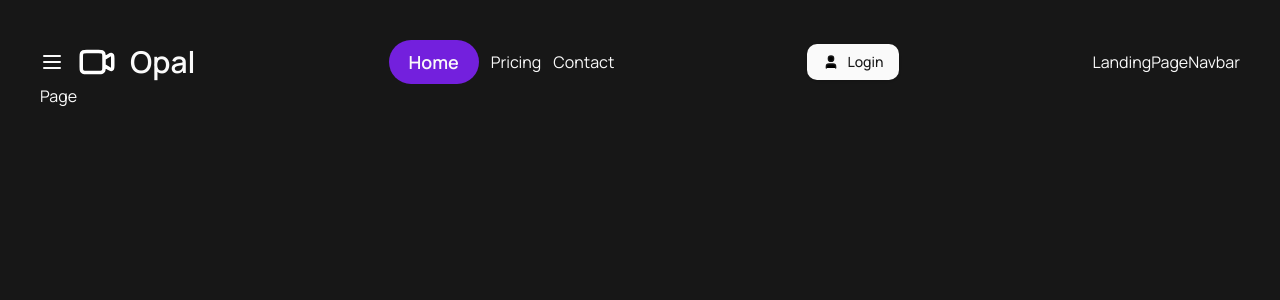
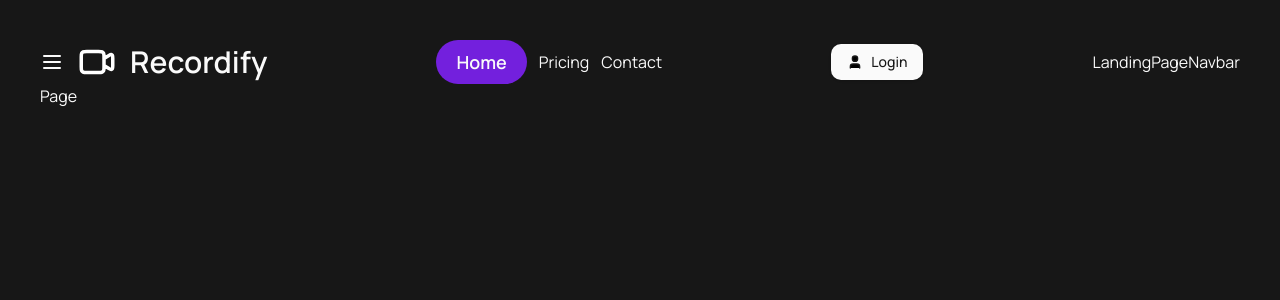
Before and after one commit to prajvalloop/video, a Next.js app: page / in a window 1280 px wide. Shown: the top 300 px of the page. Built offline with nearby package versions, Linux system fonts and the light colour scheme.

Commit message:
add logo

```diff
--- a/src/app/(website)/_components/LandingPageNavbar.tsx
+++ b/src/app/(website)/_components/LandingPageNavbar.tsx
@@ -13,7 +13,7 @@
             <Menu className='w-6 h-6' />
 
             <Image className='text-white' src='/opal-logo.svg' alt='logo' width={42} height={42} />
-            Opal
+            Recordify
         </div>
         <div className='hidden lg:flex gap-x-3 items-center'>
         <Link
--- a/src/app/layout.tsx
+++ b/src/app/layout.tsx
@@ -13,7 +13,7 @@
 })
 
 export const metadata: Metadata = {
-  title: "Opal",
+  title: "Recordify",
   description: "Share AI Powered videos with your friends",
 };
 
--- a/src/components/global/sidebar/index.tsx
+++ b/src/components/global/sidebar/index.tsx
@@ -58,7 +58,7 @@
         <div className='bg-[#111]  px-4 h-full w-[250px] flex flex-col gap-2 items-center overflow-hidden'>
             <div className='p-4 flex gap-2 justify-center items-center  '>
                 <Image className='bg-white-200' src="/opal-logo.svg" height={40} width={40} alt="logo" />
-                <p className='text-2xl'>Opal</p>
+                <p className='text-2xl'>Recordify</p>
             </div>
 
                 <Select
```
